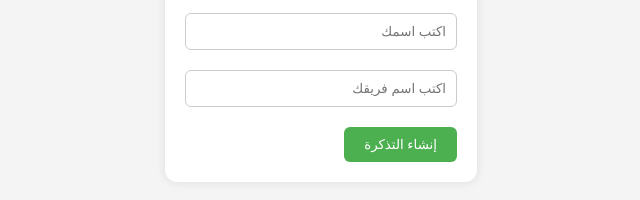
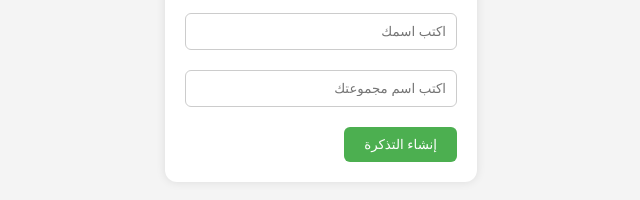
Before and after one commit to Abonjm970/ticket-generator, a plain HTML site: page index.html in a window 1280 px wide. Shown: the part 148-348 px from the top of the page, 319-959 px from the left. Drawn offline with nearby package versions, Linux system fonts and the light colour scheme.

Commit message:
Update index.html

```diff
--- a/index.html
+++ b/index.html
@@ -54,7 +54,7 @@
   <h1>تذكرة الدخول</h1>
   <form id="ticketForm">
     <input type="text" id="name" placeholder="اكتب اسمك" required><br>
-    <input type="text" id="team" placeholder="اكتب اسم فريقك" required><br>
+    <input type="text" id="team" placeholder="اكتب اسم مجموعتك" required><br>
     <button type="submit">إنشاء التذكرة</button>
   </form>
 
```
